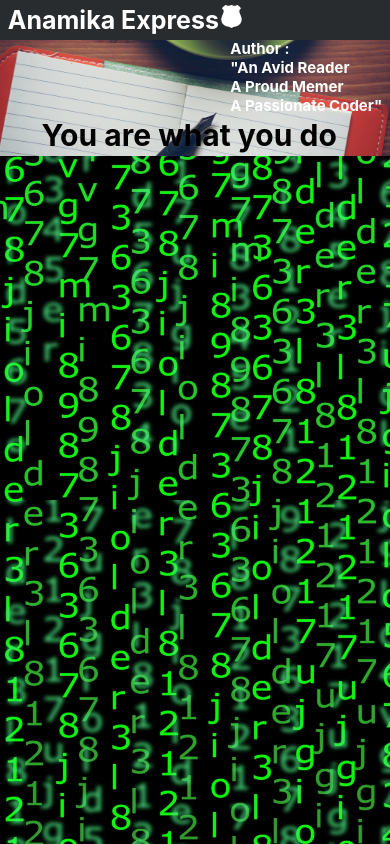
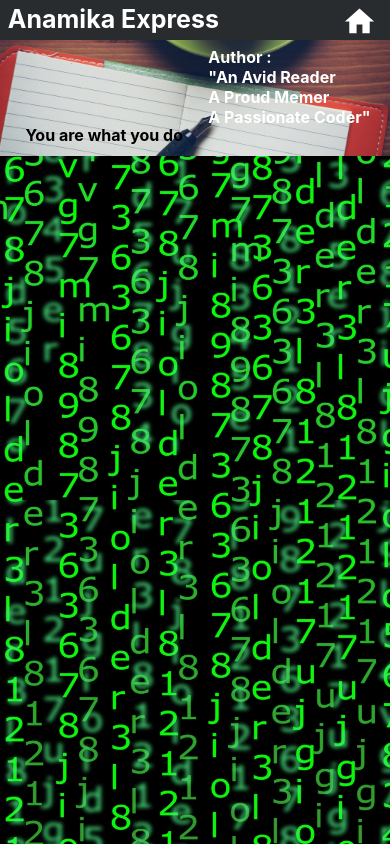
Before and after one commit to nutanbhootraa/AnamikaExpress, a React (Create React App) app: page / in a window 390 px wide. Shown: the top 844 px of the page. Built offline with nearby package versions, Linux system fonts and the light colour scheme.

Commit message:
1st draft

```diff
--- a/src/header/Header.css
+++ b/src/header/Header.css
@@ -1,6 +1,5 @@
 .header {
   height: 1000px;
-
   background-size: contain;
   background-repeat: no-repeat;
   background-position: top center;
@@ -22,7 +21,7 @@
   color:white;
   text-align: left;
   width:100%;
-  height: 80px;
+  height: 60px;
   font-style: normal;
   font-size: 30px;
   background-color: rgba(36,38,41,.4);
@@ -40,19 +39,21 @@
   background-color:transparent;
   color: white;
   padding-left: 2%;
-  padding-top: 10%;
+  padding-top: 12%;
   padding-right: 5%;
-  font-size: 40px;
+  font-size: inherit;
+  font-family: -apple-system, BlinkMacSystemFont, "Segoe UI", "Roboto", "Oxygen", "Ubuntu", "Cantarell", "Fira Sans", "Droid Sans", "Helvetica Neue", sans-serif
 }
 
 .quote {
   background-color:transparent;
   color: black;
   padding-left: 2%;
-  padding-top: 30%;
+  padding-top: 32%;
   padding-right: 5%;
   text-align: center;
-  font-size: 40px
+  font-size: inherit;
+  font-family: -apple-system, BlinkMacSystemFont, "Segoe UI", "Roboto", "Oxygen", "Ubuntu", "Cantarell", "Fira Sans", "Droid Sans", "Helvetica Neue", sans-serif
 }
 
 @media all and (max-width: 620px) {
@@ -60,11 +61,9 @@
     padding-left: 2%;
     padding-top: 1%;
     padding-right: 1%;
-
     color: white;
     text-align: left;
     height: 40px;
-
     font-style: normal;
     font-size: 25px;
     background-color: rgb(41, 44, 47);
@@ -77,24 +76,4 @@
     box-sizing: border-box;
     vertical-align: center;
   }
-
-  .author {
-    float: right;
-    background-color: transparent;
-    color: white;
-    padding-left: 2%;
-    padding-top: 10%;
-    padding-right: 2%;
-    font-size: 15px;
-  }
-
-  .quote {
-    background-color: transparent;
-    color: black;
-    padding-left: 2%;
-    padding-top: 30%;
-    padding-right: 5%;
-    text-align: center;
-    font-size: 30px
-  }
 }
--- a/src/header/Header.js
+++ b/src/header/Header.js
@@ -1,12 +1,15 @@
 import './Header.css';
 import header from './header.jpg';
-import { GiPoliceBadge } from "react-icons/gi";
+import HomeIcon from '@material-ui/icons/Home';
 
 function Header() {
   return (
       <div className="header" style={{backgroundImage: `url(${header})`}}>
-          <div className="siteName"><b>Anamika Express</b>
-              <GiPoliceBadge />
+          <div className="siteName">
+              <b>Anamika Express</b>
+              <div style={{float:'right', paddingRight:'2.5%'}}>
+                <HomeIcon fontSize="large"/>
+              </div>
           </div>
 
           <div className="author">
```
